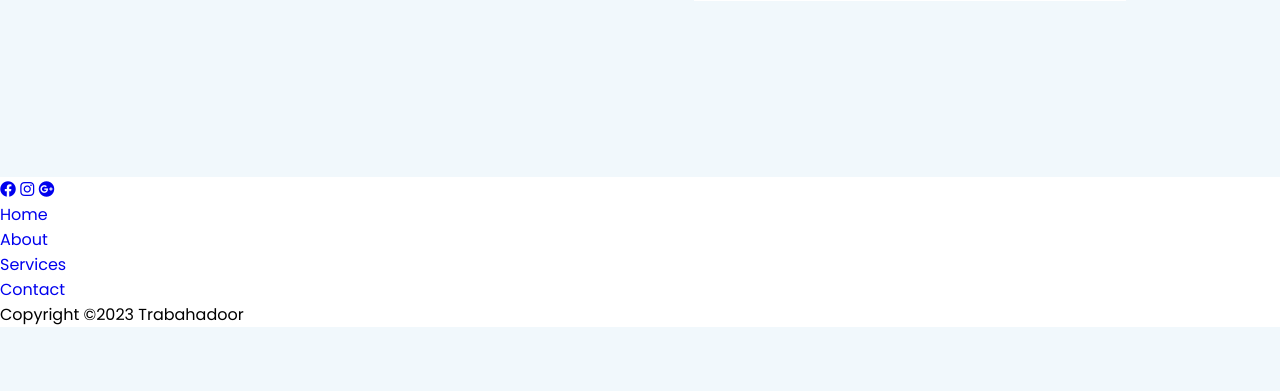
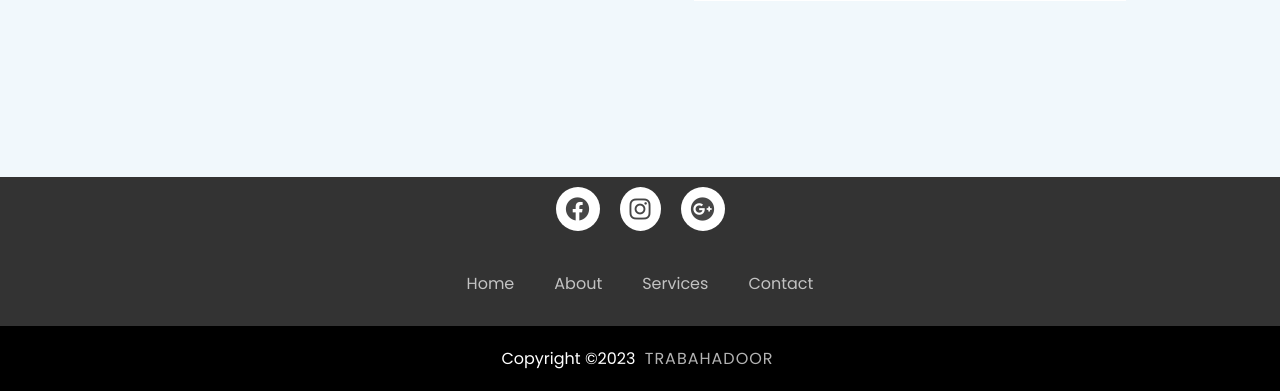
Before and after one commit to carla-dimaandal/TrabahadoorJobPortal, a PHP site: page / in a window 1280 px wide. Shown: the part 2684-3075 px from the top of the page. Before the commit the page ends 3011 px from the top, so only its background shows below. Run offline with PHP 8.4, Linux system fonts and the light colour scheme.

Commit message:
Update style.css

```diff
--- a/style.css
+++ b/style.css
@@ -147,6 +147,16 @@ header .container{
     }
     .image{
         display: none;
+    }
+
+    .footerNav ul{
+        flex-direction: column;
+    }
+
+    .footerNav ul li{
+        width: 100%;
+        text-align: center;
+        margin: 10px;
     }
 }
 
@@ -432,13 +442,14 @@ header .container{
     position:relative;
     width:100%;
     margin-top:10px;
+    display: flex;
 
 }
 .contact-form .inputbox input,
 .contact-form .inputbox textarea{
     width:100%;
     padding: 5px 0;
-    font-size:1rem;
+    font-size:clamp(1rem, 4vw, 1rem);
     margin:10px 0;
     border:none;
     border-bottom:2px solid #1c2d45;
@@ -449,7 +460,7 @@ header .container{
     position:absolute;
     left:0;
     padding: 5px 0;
-    font-size:1rem;
+    font-size:clamp(1rem, 4vw, 1rem);
     margin:10px 0;
     pointer-events: none;
     transition:0.5s;
@@ -482,7 +493,108 @@ header .container{
     .contact-container .contact-info{
         margin-bottom:40px;
     }
-    .contact-container .contact-info, contact-form{
+    .contact-container .contact-info, .contact-form{
         width:100%;
     }
 }
+
+/*Footer*/
+
+footer{
+    background-color: var(--blackColor);
+}
+
+.footerContainer{
+    width: 100%;
+    padding: 70px, 30px, 20px;
+}
+
+.socialIcons{
+    display: flex;
+    justify-content: center;
+}
+
+.socialIcons a{
+    text-decoration: none;
+    padding: 10px;
+    background-color:var(--whiteColor);
+    color: var(--blackColor);
+    margin: 10px;
+    border-radius: 50%;
+}
+
+.socialIcons a i{
+    font-size: 1.5em;
+    color: var(--blackColor);
+    opacity: 0.9;
+}
+
+.socialIcons a:hover{
+    background-color: #282727; /*change na lang*/
+    transition: 0.5s;
+}
+
+.socialIcons a:hover i{
+    background-color: var(--whiteColor); /*change na lang*/
+    transition: 0.5s;
+}
+
+.footerNav{
+    margin: 30px 0;
+}
+
+.footerNav ul{
+    display: flex;
+    justify-content: center;
+    list-style-type: none;
+}
+
+.footerNav ul li a{
+    color: var(--whiteColor);
+    margin: 20px;
+    text-decoration: none;
+    font: 1em;
+    opacity: 0.7;
+    transition: 0.5s;
+
+}
+
+.footerNav ul li a:hover{
+    opacity: 1;
+    color:var(--blueColor);
+    transform:scale(1.05);
+    transition:0.3s;
+}
+
+.footerNav ul li a:after{
+    content:"";
+    position:absolute;
+    background-color:var(--whiteColor);
+    width:0;
+    height:3px;
+    bottom:-10px;
+    left:0;
+
+}
+
+.footerNav ul li a:hover:after {
+    width: 100%;
+}
+
+.footerBottom{
+    background-color: black;
+    padding: 20px;
+    text-align: center;
+}
+
+.footerBottom p{
+    color: var(--whiteColor);
+}
+
+.footerName{
+    opacity: 0.7;
+    text-transform: uppercase;
+    letter-spacing: 1px;
+    font-weight: 400;
+    margin: 0px 5px;
+}
```
